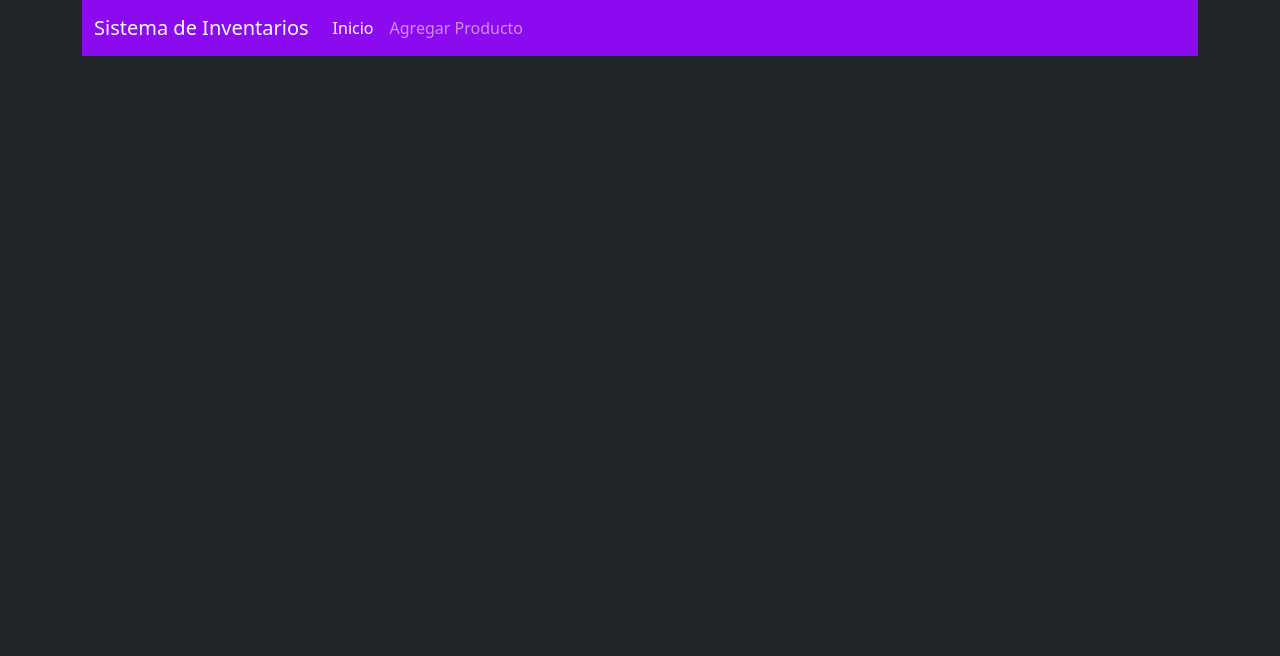
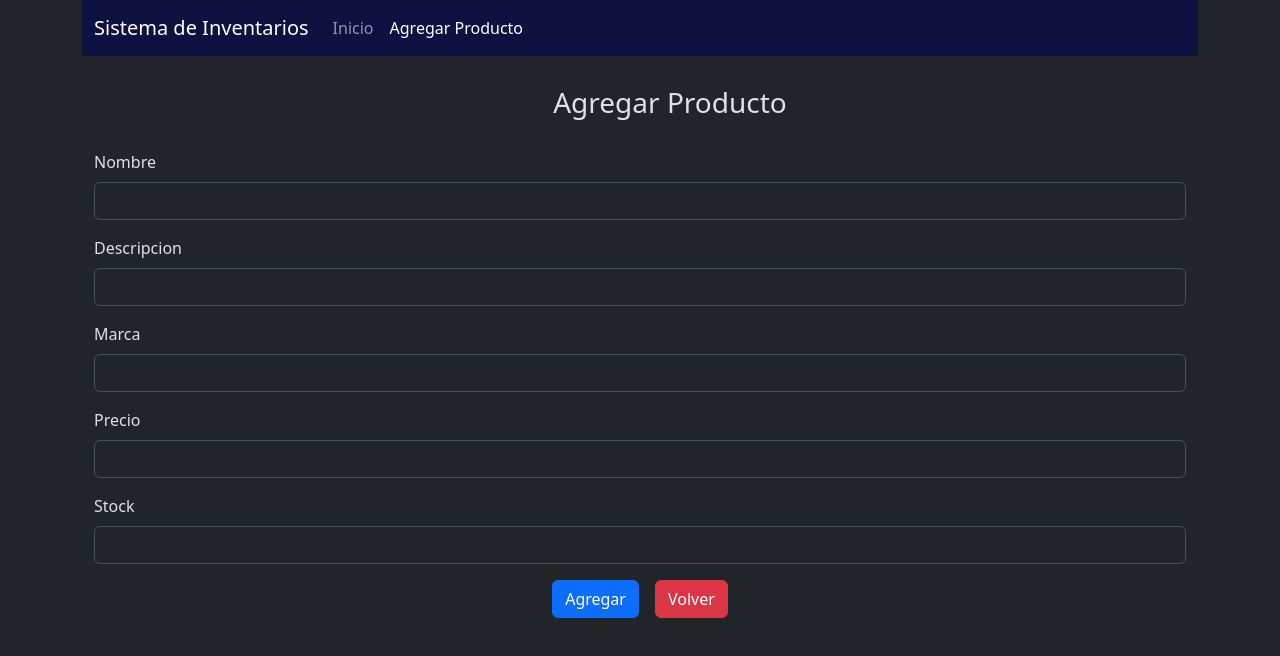
Before and after one commit to TejonCosmico/Sistema-de-Inventarios-Frontend, an Angular app: page /agregar-producto in a window 1280 px wide. Before the commit this address led to /. Shown: the top 656 px of the page. Built offline with nearby package versions, Linux system fonts and the light colour scheme.

Commit message:
agregar-producto agregado

```diff
--- /dev/null
+++ b/src/app/agregar-producto/agregar-producto.html
@@ -0,0 +1,33 @@
+<div class="container">
+    <div class="container text-center" style="margin: 30px">
+        <h3>Agregar Producto</h3>
+    </div>
+
+    <form (ngSubmit)="onSubmit()">
+        <div class="mb-3">
+            <label for="nombre" class="form-label">Nombre</label>
+            <input type="text" class="form-control" id="nombre" name="nombre" [(ngModel)]="producto.nombre">
+        </div>
+        <div class="mb-3">
+            <label for="descripcion" class="form-label">Descripcion</label>
+            <input type="text" class="form-control" id="descripcion" name="descripcion" [(ngModel)]="producto.descripcion">
+        </div>
+        <div class="mb-3">
+            <label for="marca" class="form-label">Marca</label>
+            <input type="text" class="form-control" id="marca" name="marca" [(ngModel)]="producto.marca">
+        </div>
+        <div class="mb-3">
+            <label for="precio" class="form-label">Precio</label>
+            <input type="number" step="any" class="form-control" id="precio" name="precio" [(ngModel)]="producto.precio">
+        </div>
+        <div class="mb-3">
+            <label for="stock" class="form-label">Stock</label>
+            <input type="number" class="form-control" id="stock" name="stock" [(ngModel)]="producto.stock">
+        </div>
+        <div class="text-center">
+            <button type="submit" class="btn btn-primary me-3">Agregar</button>
+            <a href="/" class="btn btn-danger">Volver</a>
+        </div>
+
+    </form>
+</div>
--- /dev/null
+++ b/src/app/agregar-producto/agregar-producto.ts
@@ -0,0 +1,36 @@
+import { Component, inject } from '@angular/core';
+import { FormsModule } from '@angular/forms';
+import { Producto } from '../producto';
+import { ProductoService } from '../producto-service';
+import { Router } from '@angular/router';
+
+@Component({
+  selector: 'app-agregar-producto',
+  imports: [FormsModule],
+  templateUrl: './agregar-producto.html'
+})
+export class AgregarProducto {
+  producto: Producto = new Producto();
+
+  private productoServicio = inject(ProductoService);
+  private enrutador = inject(Router);
+
+  onSubmit() {
+    this.guardarProducto();
+  }
+
+  guardarProducto() {
+    this.productoServicio.agregarProducto(this.producto).subscribe(
+      (datos) => {
+          this.irListaProductos();
+        },
+        (error) => {
+          console.error("Error al agregar producto", error);
+        }
+    )
+  }
+
+  irListaProductos() {
+    this.enrutador.navigate(['/productos']);
+  }
+}
--- a/src/app/app.html
+++ b/src/app/app.html
@@ -1,5 +1,5 @@
 <div class="container">
-  <nav class="navbar navbar-expand-lg navbar-dark" style="background-color: #8c0aef;">
+  <nav class="navbar navbar-expand-lg navbar-dark" style="background-color: #0e1241;">
     <div class="container-fluid">
       <a class="navbar-brand" routerLink="productos">Sistema de Inventarios</a>
       <button class="navbar-toggler" type="button" data-bs-toggle="collapse" data-bs-target="#navbarNav"
@@ -12,7 +12,7 @@
             <a class="nav-link active" aria-current="page" routerLink="productos" routerLinkActive="active">Inicio</a>
           </li>
           <li class="nav-item">
-            <a class="nav-link" href="/agregar-producto">Agregar Producto</a>
+            <a class="nav-link" routerLink="agregar-producto" routerLinkActive="active">Agregar Producto</a>
           </li>
         </ul>
       </div>
--- a/src/app/app.routes.ts
+++ b/src/app/app.routes.ts
@@ -1,7 +1,9 @@
 import { Routes } from '@angular/router';
 import { ProductoLista } from './producto-lista/producto-lista';
+import { AgregarProducto } from './agregar-producto/agregar-producto';
 
 export const routes: Routes = [
     {path: 'productos', component: ProductoLista},
-    {path: '', redirectTo: 'productos', pathMatch: 'full'}
+    {path: '', redirectTo: 'productos', pathMatch: 'full'},
+    {path: 'agregar-producto', component: AgregarProducto}
 ];
--- a/src/app/producto-service.ts
+++ b/src/app/producto-service.ts
@@ -13,4 +13,8 @@ export class ProductoService {
   obtenerProductosLista(): Observable<Producto[]> {
     return this.clienteHttp.get<Producto[]>(this.urlBase);
   }
+
+  agregarProducto(producto: Producto): Observable<Object> {
+    return this.clienteHttp.post(this.urlBase, producto);
+  }
 }
```
